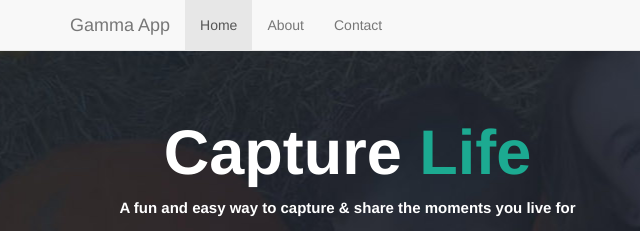
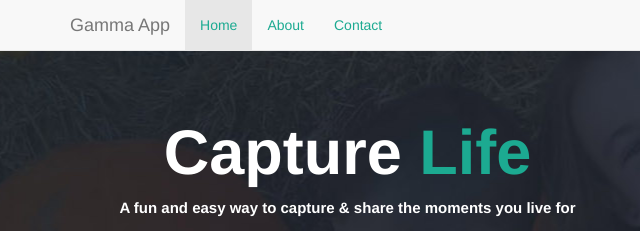
Before and after one commit to dvdprr6/gamma-app, a plain HTML site: page index.html in a window 1280 px wide. Shown: the top 231 px of the page, 0-640 px from the left. Drawn offline with nearby package versions, Linux system fonts and the light colour scheme.

Commit message:
change color of text in navbar

```diff
--- a/css/stylesheet.css
+++ b/css/stylesheet.css
@@ -4,8 +4,9 @@
 
 /* Jumbotron */
 
-nav ul li a{
-    color: #1caa91;
+nav ul li a:link{
+    text-decoration: none;
+    color: #1caa91 !important;
 }
 
 .jumbotron{
```
